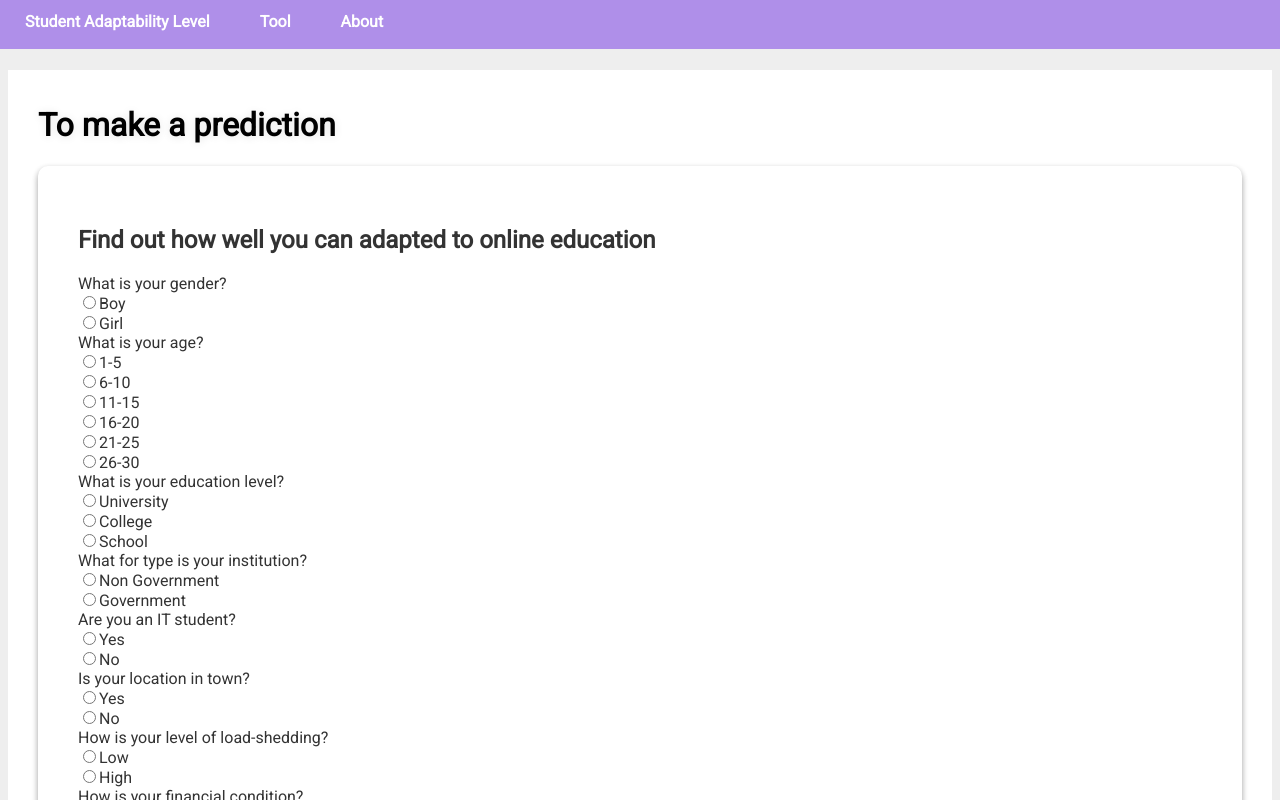
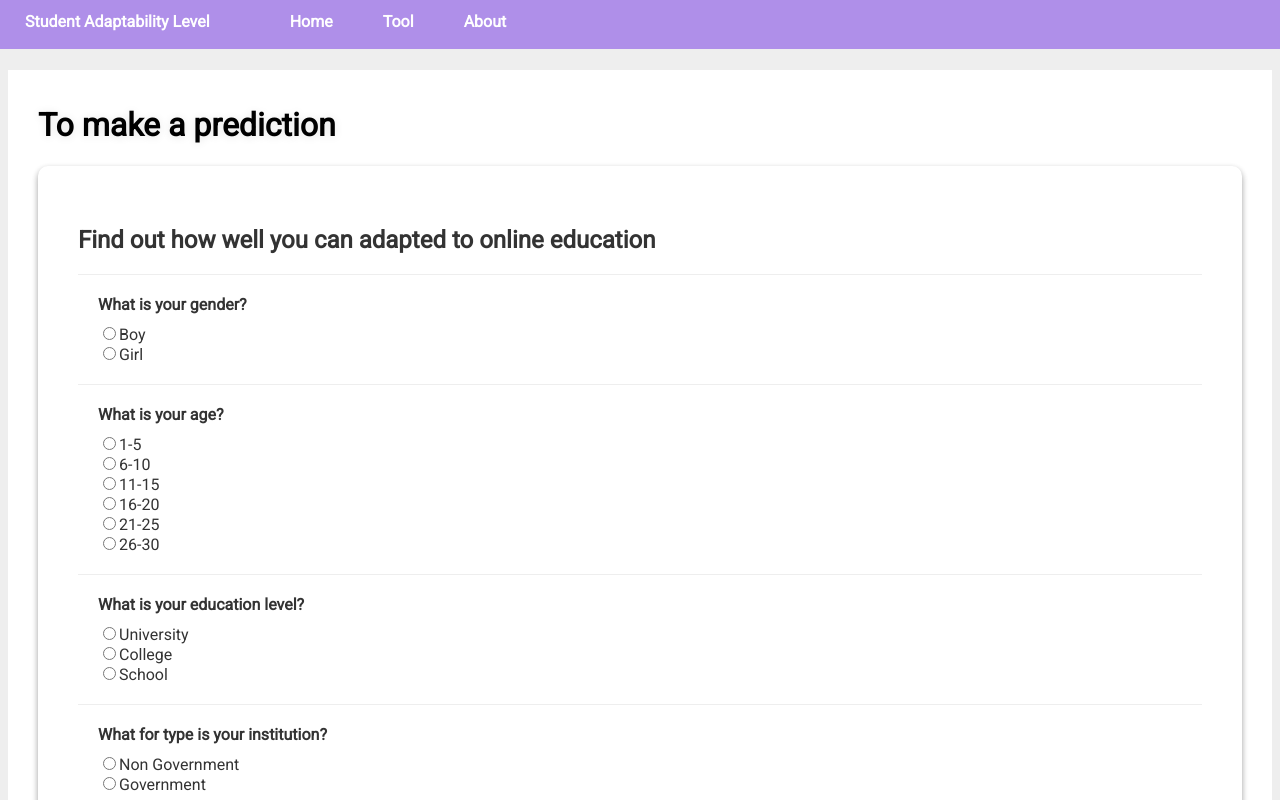
Before and after one commit to izamoerenhout/student-adaptability-level, a React (Create React App) app: page /student-adaptability-level/predict in a window 1280 px wide. Shown: the top 800 px of the page. Built offline with nearby package versions, Linux system fonts and the light colour scheme.

Commit message:
Tried to update layout form

```diff
--- /dev/null
+++ b/src/pages/_shared/_css/form.css
@@ -0,0 +1,20 @@
+.set {
+    padding: 20px;
+    border-top: 1px solid #eee;
+}
+
+.box {
+    padding: 20px;
+}
+
+.first-option {
+    margin-top: 10px;
+}
+
+.error-list {
+    margin-bottom: 10px;
+}
+
+.form-error {
+    color: red
+}
--- a/src/pages/_shared/_css/nav.css
+++ b/src/pages/_shared/_css/nav.css
@@ -12,13 +12,24 @@
     height: 25px;
 }
 
+.navbar-title {
+    background: none;
+    padding: 10px 50px 10px 20px;
+    /* padding: 10px 20px; */
+    margin: 0px 5px;
+    font-weight: bold;
+    text-decoration: none;
+    color: #fff;
+
+    transition: .5s all ease-in-out;
+}
+
 .navbar-link {
     background: none;
     padding: 10px 20px;
     border-radius: 10px;
     margin: 0px 5px;
     font-weight: bold;
-    font-family: 'Roboto';
     text-decoration: none;
     color: #fff;
 
--- a/src/pages/_shared/main.css
+++ b/src/pages/_shared/main.css
@@ -1,6 +1,8 @@
 @import './_css/fonts.css';
 @import './_css/nav.css';
 @import './_css/header.css';
+@import './_css/form.css';
+@import './_css/images.css';
 
 body {
     background: #eee;
@@ -26,7 +28,3 @@ footer {
     border-radius: 10px;
     color: #333;
 }
-
-.form-error {
-    color: red
-}
--- a/src/pages/_shared/template.js
+++ b/src/pages/_shared/template.js
@@ -7,11 +7,14 @@ function Template(props) {
       <div className="nav-holder">
         <div className="container">
           <nav className="navbar">
-          <Link
+            <Link className="navbar-title">
+              Student Adaptability Level
+            </Link>
+            <Link
               to="/"
               className="navbar-link"
             >
-              Student Adaptability Level
+              Home
             </Link>
             <Link
               to="/predict"
--- a/src/pages/prediction/fragments/form.js
+++ b/src/pages/prediction/fragments/form.js
@@ -1,5 +1,12 @@
+// import SelectOption from "./select-option";
+
 function Form(props) {
   const form = props.logic;
+
+  //   const options_gender = [
+  //     { value: "0.0", label: "Boy" },
+  //     { value: "1.0", label: "Girl" },
+  //   ];
 
   return (
     <>
@@ -7,262 +14,227 @@ function Form(props) {
         <div className="container predict">
           <h1>To make a prediction</h1>
           <div className="card bg-white pb-3">
-            <h2 className="display-2 mb-0">
-              Find out how well you can adapted to online education
-            </h2>
-            <div className="px-lg-5 py-lg-5">
+            <h2>Find out how well you can adapted to online education</h2>
+
             <form onSubmit={form.onSubmit}>
-                <div className="row content-inside">
-                  <div className="col-12">
+              {/* <div className="row">
+                    <SelectOption title={ "What is your gender?" } options={ options_gender } update={ form.set.gender } />
+                </div> */}
+
+              {/* </form> */}
+
+              {/* <div className="px-lg-5 py-lg-5"> */}
+              {/* <form onSubmit={form.onSubmit}> */}
+              {/* <div className="row content-inside"> */}
+              {/* <div className="col-12"> */}
               {form.errors !== undefined && (
                 <>
                   <div
-                          className="alert alert-warning"
+                    className="error-list"
                     role="alert"
                   >
                     <b>Oeps.. something went wrong:</b>
                     {form.errors.map((error, index) => {
-                            return <div className="form-error" key={index}> [-] {error} </div>;
+                      return (
+                        <div
+                          className="form-error"
+                          key={index}
+                        >
+                          {" "}
+                          [-] {error}{" "}
+                        </div>
+                      );
                     })}
                   </div>
                 </>
               )}
-                  </div>
+              {/* </div> */}
 
-                  <div className="col-md-12 col-lg-6">
-                    <label className="form-label">What is your gender?</label>
-                    <div className="row ml-1 mb-3">
-                      <div className="custom-control custom-radio pr-3">
+              <div className="set">
+                <label>
+                  <b>What is your gender?</b>
+                </label>
+                <div className="group">
+                  <div className="first-option">
                     <input
-                          className="custom-control-input"
                       id="gender1"
                       name="gender"
                       type="radio"
                       value={(form.data.gender = "0.0")}
                       onChange={(e) => form.set.gender(e.target.value)}
                     />
-                        <label
-                          className="custom-control-label"
-                          htmlFor="gender1"
-                        >
+                    <label htmlFor="gender1">
                       <span>Boy</span>
                     </label>
                   </div>
-                      <div className="custom-control custom-radio">
+                  <div>
                     <input
-                          className="custom-control-input"
                       id="gender2"
                       name="gender"
                       type="radio"
                       value={(form.data.gender = "1.0")}
                       onChange={(e) => form.set.gender(e.target.value)}
                     />
-                        <label
-                          className="custom-control-label"
-                          htmlFor="gender2"
-                        >
+                    <label htmlFor="gender2">
                       <span>Girl</span>
                     </label>
                   </div>
                 </div>
               </div>
 
-                  <div className="col-md-12 col-lg-6">
-                    <label className="form-label">What is your age?</label>
-                    <div className="row ml-1 mb-3">
-                      <div className="custom-control custom-radio pr-3">
+              <div className="set">
+                <label>
+                  <b>What is your age?</b>
+                </label>
+                <div className="group">
+                  <div className="first-option">
                     <input
-                          className="custom-control-input"
                       id="age1"
                       name="age"
                       type="radio"
                       value={(form.data.age = "5.0")}
                       onChange={(e) => form.set.age(e.target.value)}
                     />
-                        <label
-                          className="custom-control-label"
-                          htmlFor="age1"
-                        >
+                    <label htmlFor="age1">
                       <span>1-5</span>
                     </label>
                   </div>
-                      <div className="custom-control custom-radio pr-3">
+                  <div>
                     <input
-                          className="custom-control-input"
                       id="age2"
                       name="age"
                       type="radio"
                       value={(form.data.age = "4.0")}
                       onChange={(e) => form.set.age(e.target.value)}
                     />
-                        <label
-                          className="custom-control-label"
-                          htmlFor="age2"
-                        >
+                    <label htmlFor="age2">
                       <span>6-10</span>
                     </label>
                   </div>
-                      <div className="custom-control custom-radio pr-3">
+                  <div>
                     <input
-                          className="custom-control-input"
                       id="age3"
                       name="age"
                       type="radio"
                       value={(form.data.age = "2.0")}
                       onChange={(e) => form.set.age(e.target.value)}
                     />
-                        <label
-                          className="custom-control-label"
-                          htmlFor="age3"
-                        >
+                    <label htmlFor="age3">
                       <span>11-15</span>
                     </label>
                   </div>
-                      <div className="custom-control custom-radio pr-3">
+                  <div>
                     <input
-                          className="custom-control-input"
                       id="age4"
                       name="age"
                       type="radio"
                       value={(form.data.age = "1.0")}
                       onChange={(e) => form.set.age(e.target.value)}
                     />
-                        <label
-                          className="custom-control-label"
-                          htmlFor="age4"
-                        >
+                    <label htmlFor="age4">
                       <span>16-20</span>
                     </label>
                   </div>
-                      <div className="custom-control custom-radio pr-3">
+                  <div>
                     <input
-                          className="custom-control-input"
                       id="age5"
                       name="age"
                       type="radio"
                       value={(form.data.age = "0.0")}
                       onChange={(e) => form.set.age(e.target.value)}
                     />
-                        <label
-                          className="custom-control-label"
-                          htmlFor="age5"
-                        >
+                    <label htmlFor="age5">
                       <span>21-25</span>
                     </label>
                   </div>
-                      <div className="custom-control custom-radio">
+                  <div>
                     <input
-                          className="custom-control-input"
                       id="age6"
                       name="age"
                       type="radio"
                       value={(form.data.age = "3.0")}
                       onChange={(e) => form.set.age(e.target.value)}
                     />
-                        <label
-                          className="custom-control-label"
-                          htmlFor="age6"
-                        >
+                    <label htmlFor="age6">
                       <span>26-30</span>
                     </label>
                   </div>
                 </div>
               </div>
-                </div>
+              {/* </div> */}
 
-                <div className="row content-inside">
-                  <div className="col-md-12 col-lg-6">
-                    <label className="form-label">
-                      What is your education level?
+              <div className="set">
+                <label>
+                  <b>What is your education level?</b>
                 </label>
-                    <div className="row ml-1 mb-3">
-                      <div className="custom-control custom-radio pr-3">
+                <div className="group">
+                  <div className="first-option">
                     <input
-                          className="custom-control-input"
                       id="education1"
                       name="education"
                       type="radio"
                       value={(form.data.education = "0.0")}
                       onChange={(e) => form.set.education(e.target.value)}
                     />
-                        <label
-                          className="custom-control-label"
-                          htmlFor="education1"
-                        >
+                    <label htmlFor="education1">
                       <span>University</span>
                     </label>
                   </div>
-                      <div className="custom-control custom-radio pr-3">
+                  <div>
                     <input
-                          className="custom-control-input"
                       id="education2"
                       name="education"
                       type="radio"
                       value={(form.data.education = "1.0")}
                       onChange={(e) => form.set.education(e.target.value)}
                     />
-                        <label
-                          className="custom-control-label"
-                          htmlFor="education2"
-                        >
+                    <label htmlFor="education2">
                       <span>College</span>
                     </label>
                   </div>
-                      <div className="custom-control custom-radio pr-3">
+                  <div>
                     <input
-                          className="custom-control-input"
                       id="education3"
                       name="eduction"
                       type="radio"
                       value={(form.data.education = "2.0")}
                       onChange={(e) => form.set.education(e.target.value)}
                     />
-                        <label
-                          className="custom-control-label"
-                          htmlFor="education3"
-                        >
+                    <label htmlFor="education3">
                       <span>School</span>
                     </label>
                   </div>
                 </div>
               </div>
-                  <div className="col-md-12 col-lg-6">
-                    <label className="form-label">
-                      What for type is your institution?
+
+              <div className="set">
+                <label>
+                  <b>What for type is your institution?</b>
                 </label>
-                    <div className="row ml-1 mb-3">
-                      <div className="custom-control custom-radio pr-3">
+                <div className="group">
+                  <div className="first-option">
                     <input
-                          className="custom-control-input"
                       id="institution1"
                       name="institution"
                       type="radio"
                       value={(form.data.institution = "0.0")}
                       onChange={(e) => form.set.institution(e.target.value)}
                     />
-                        <label
-                          className="custom-control-label"
-                          htmlFor="institution1"
-                        >
+                    <label htmlFor="institution1">
                       <span>Non Government</span>
                     </label>
                   </div>
-                      <div className="custom-control custom-radio pr-3">
+                  <div>
                     <input
-                          className="custom-control-input"
                       id="institution2"
                       name="institution"
                       type="radio"
                       value={(form.data.institution = "1.0")}
                       onChange={(e) => form.set.institution(e.target.value)}
                     />
-                        <label
-                          className="custom-control-label"
-                          htmlFor="institution2"
-                        >
+                    <label htmlFor="institution2">
                       <span>Government</span>
                     </label>
-                      </div>
                   </div>
                 </div>
               </div>
@@ -698,15 +670,16 @@ function Form(props) {
 
               <div className="text-center">
                 <button
-                    className="btn roboto"
+                  className="btn"
                   color="#af8fe9"
                   type="submit"
                 >
                   <span>Predict</span>
                 </button>
               </div>
+              {/* </form> */}
+              {/* </div> */}
             </form>
-            </div>
           </div>
         </div>
       </div>
--- /dev/null
+++ b/src/pages/prediction/fragments/select-option.js
@@ -0,0 +1,23 @@
+import { useState } from "react";
+
+function SelectOption({ title, options, update }) {
+
+    return ( <div className="col-12 col-md-6">
+
+        <div>{ title }</div>
+
+        { options.map(option => (
+            <div key={option.value}>
+                <input
+                    type="radio"
+                    value={option.value}
+                    onChange={() => update(option.value)} />
+
+                <label>{option.label}</label>
+            </div>
+        )) }
+
+    </div> )
+}
+
+export default SelectOption;
```
Also changed, not shown: public/index.html (+8 -0 lines), src/pages/_shared/_css/header.css (+6 -1 lines), src/pages/_shared/_css/images.css (added, +17 -0 lines), src/pages/about.js (+17 -9 lines), src/pages/home.js (+32 -9 lines), src/pages/_shared/images/student-chat.jpg (added). Lines whose indentation alone changed are shown as unchanged.
